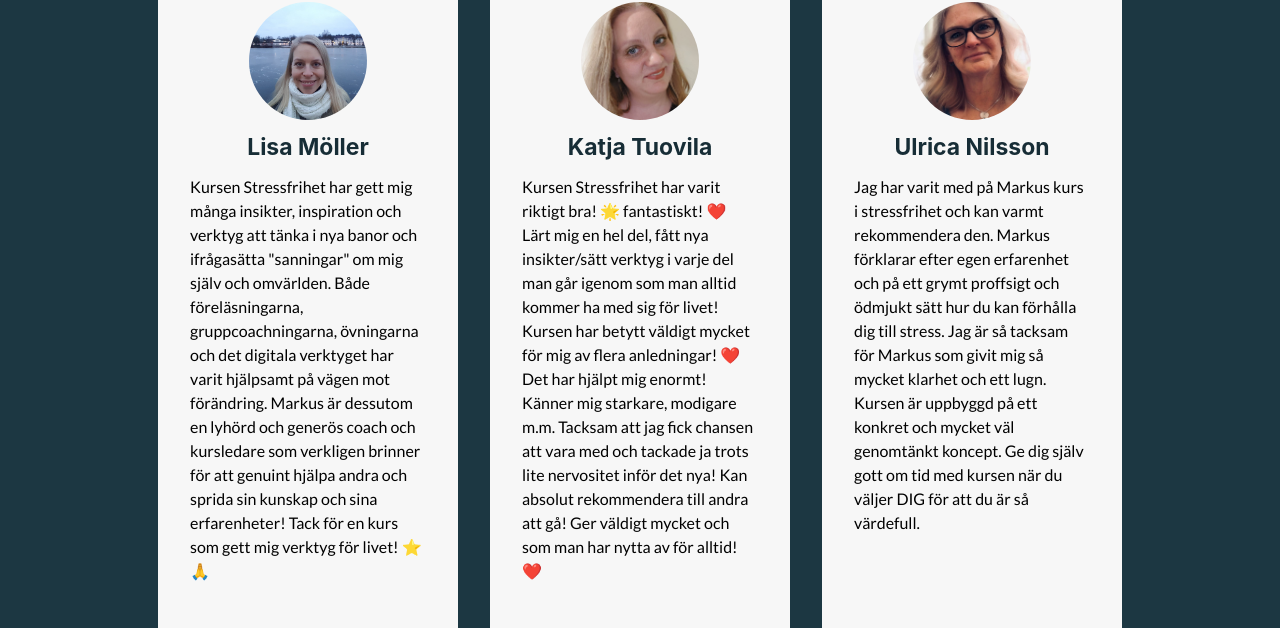
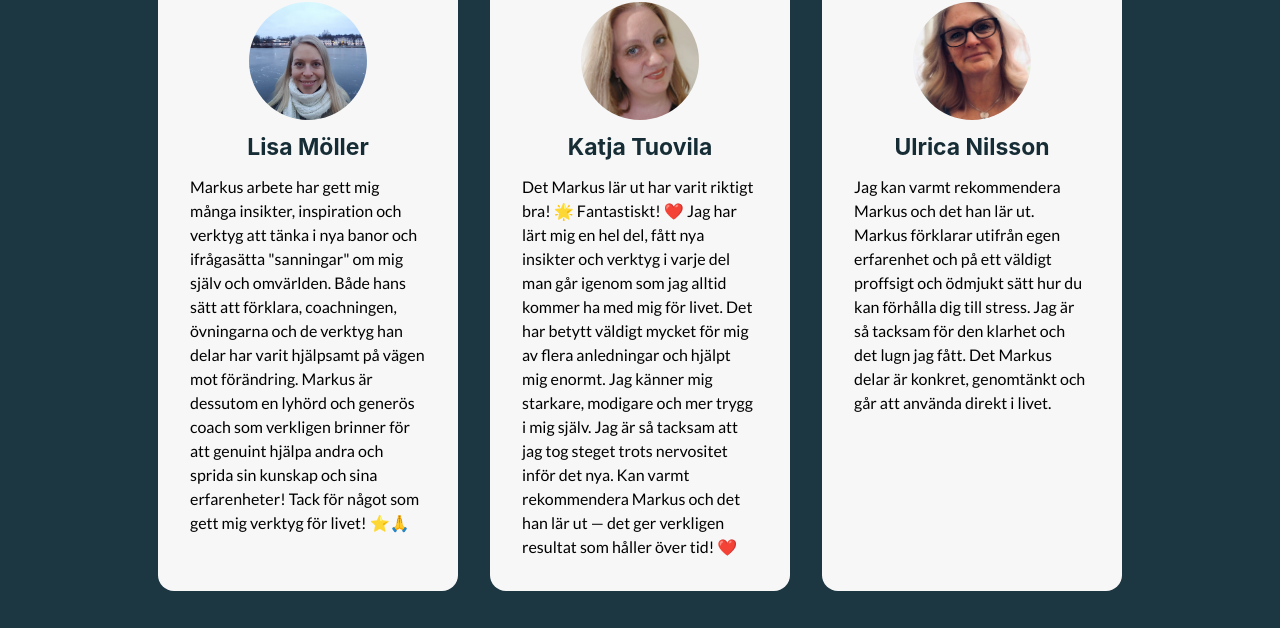
Before and after one commit to MatildaMared/dtyw, a React (Vite) app: page / in a window 1280 px wide. Shown: the part 5368-5996 px from the top of the page. Built offline with nearby package versions, Linux system fonts and the light colour scheme; a web font is replaced by a local one.

Commit message:
Update texts of social proof

```diff
--- a/src/data/testimonials.ts
+++ b/src/data/testimonials.ts
@@ -4,37 +4,37 @@ const testimonials: Testimonial[] = [
 	{
 		name: "Lisa Möller",
 		image: "/images/testimonials/lisa_moller.jpeg",
-		text: 'Kursen Stressfrihet har gett mig många insikter, inspiration och verktyg att tänka i nya banor och ifrågasätta "sanningar" om mig själv och omvärlden. Både föreläsningarna, gruppcoachningarna, övningarna och det digitala verktyget har varit hjälpsamt på vägen mot förändring. Markus är dessutom en lyhörd och generös coach och kursledare som verkligen brinner för att genuint hjälpa andra och sprida sin kunskap och sina erfarenheter! Tack för en kurs som gett mig verktyg för livet! ⭐️🙏'
+		text: 'Markus arbete har gett mig många insikter, inspiration och verktyg att tänka i nya banor och ifrågasätta "sanningar" om mig själv och omvärlden. Både hans sätt att förklara, coachningen, övningarna och de verktyg han delar har varit hjälpsamt på vägen mot förändring. Markus är dessutom en lyhörd och generös coach som verkligen brinner för att genuint hjälpa andra och sprida sin kunskap och sina erfarenheter! Tack för något som gett mig verktyg för livet! ⭐️🙏'
 	},
 	{
 		name: "Katja Tuovila",
 		image: "/images/testimonials/katja_tuovila.jpeg",
-		text: "Kursen Stressfrihet har varit riktigt bra! 🌟 fantastiskt! ❤️ Lärt mig en hel del, fått nya insikter/sätt verktyg i varje del man går igenom som man alltid kommer ha med sig för livet! Kursen har betytt väldigt mycket för mig av flera anledningar! ❤️ Det har hjälpt mig enormt! Känner mig starkare, modigare m.m. Tacksam att jag fick chansen att vara med och tackade ja trots lite nervositet inför det nya! Kan absolut rekommendera till andra att gå! Ger väldigt mycket och som man har nytta av för alltid! ❤️"
+		text: "Det Markus lär ut har varit riktigt bra! 🌟 Fantastiskt! ❤️ Jag har lärt mig en hel del, fått nya insikter och verktyg i varje del man går igenom som jag alltid kommer ha med mig för livet. Det har betytt väldigt mycket för mig av flera anledningar och hjälpt mig enormt. Jag känner mig starkare, modigare och mer trygg i mig själv. Jag är så tacksam att jag tog steget trots nervositet inför det nya. Kan varmt rekommendera Markus och det han lär ut — det ger verkligen resultat som håller över tid! ❤️"
 	},
 	{
 		name: "Ulrica Nilsson",
 		image: "/images/testimonials/ulrica_nilsson.jpeg",
-		text: "Jag har varit med på Markus kurs i stressfrihet och kan varmt rekommendera den. Markus förklarar efter egen erfarenhet och på ett grymt proffsigt och ödmjukt sätt hur du kan förhålla dig till stress. Jag är så tacksam för Markus som givit mig så mycket klarhet och ett lugn. Kursen är uppbyggd på ett konkret och mycket väl genomtänkt koncept. Ge dig själv gott om tid med kursen när du väljer DIG för att du är så värdefull."
+		text: "Jag kan varmt rekommendera Markus och det han lär ut. Markus förklarar utifrån egen erfarenhet och på ett väldigt proffsigt och ödmjukt sätt hur du kan förhålla dig till stress. Jag är så tacksam för den klarhet och det lugn jag fått. Det Markus delar är konkret, genomtänkt och går att använda direkt i livet."
 	},
 	{
 		name: "Mari Johansson",
 		image: "/images/testimonials/mari_johansson.jpg",
-		text: "Programmet har givit mig så mycket mer än att fokusera på företaget. Jag har fått bra verktyg till planering, bra tips för utnyttja dagens timmar så att energin kan läggas på rätt saker och dessutom självutveckling som person. Min energi har höjts och jag kan välja att utnyttja ev stress till det positiva. Jag rekommenderar varmt detta program och coachningen från Markus. TIden har bara rusat iväg och jag har sett fram emot varje veckas möten. Nog kan jag säga att jag har blivit en version högre av mig själv. Väl värd investering!!"
+		text: "Att arbeta med Markus har gett mig så mycket mer än bara fokus på företaget. Jag har fått verktyg för planering, konkreta sätt att använda min tid bättre och en helt ny nivå av personlig utveckling. Min energi har ökat och jag kan idag använda stress på ett positivt sätt istället för att bli nedbruten av den. Jag kan varmt rekommendera Markus och det han lär ut — det har varit en investering som verkligen gjort skillnad. Jag har blivit en version högre av mig själv."
 	},
 	{
 		name: "Marie Meyer",
 		image: "/images/testimonials/marie_meyer.jpeg",
-		text: "När jag började Stressfrihet så slet jag ihjäl mig på mitt jobb. Och när jag tog rimliga pauser så kände jag ofta en skuld över att jag inte jobbade. Jag höll på att gå upp i tid på jobbet och jag orkade inte med min fritid. Samtidigt höll jag också på att starta upp mitt eget företag. Markus material i kursen gjorde det verkligen möjligt för mig att ändra mitt mindset till stress, struktur och värde. Jag började prioritera mig själv mycket mer och fick verktyg för att hantera ångesten av att inte prestera. Detta gjorde det möjligt att få loss energi till det jag faktiskt verkligen ville göra och satsa på. Väldigt hjälpsam kurs!"
+		text: "När jag började ta del av det Markus lär ut slet jag ihjäl mig på mitt jobb. Jag kände skuld så fort jag tog pauser och orkade knappt med min fritid, samtidigt som jag försökte starta eget. Markus sätt att förklara stress, struktur och värde gjorde det möjligt för mig att förändra mitt mindset. Jag började prioritera mig själv, fick verktyg att hantera stressen och kunde frigöra energi till det jag faktiskt ville göra. Otroligt värdefullt."
 	},
 	{
 		name: "Sabine Kargl",
 		image: "/images/testimonials/sabine_kargl.jpeg",
-		text: "Jag kan varmt rekommendera Markus kurs Stressfrihet. När jag började kursen var jag utbränd och helt sönderstressad. Livet var upp och ner. Genom kursens gång fick jag ordning på både knopp och kropp och ser nu även stressen som motivation och drivkraft som jag styr över. Helt ovärderligt! Tack Markus 🙏"
+		text: "Jag kan varmt rekommendera Markus och det han lär ut. När jag började var jag utbränd och helt sönderstressad. Livet var upp och ner. Med hjälp av det Markus lär ut fick jag ordning på både kropp och tankar och kan idag se stress som något jag använder som drivkraft istället för något som styr mig. Helt ovärderligt. Tack Markus 🙏"
 	},
 	{
 		name: "Selma Subasic",
 		image: "/images/testimonials/avatar.jpeg",
-		text: "När jag väl började detta programmet hade jag helt ärligt inte jätte mycket förväntningar. Jag trodde mest att Markus skulle hjälpa mig att nå mina mål i företagandet. Men under hela denna tiden har jag fått så mycket mer. Jag har fått hjälp att öppna dörrar som jag verkligen har behövt öppna för att kunna ta mig vidare i mitt liv. Jag levde i konstant stress och ororade mig ständigt utan att veta varför.  Med Markus hjälp tog denna kursen mig flera steg framåt i rätt riktning! Han lärde mig hur jag ska hitta tillbaka till mig själv, vilket inte går att sätta något pris på! ❤️"
+		text: "När jag började arbeta med Markus hade jag inte så höga förväntningar. Jag trodde mest att jag skulle få hjälp i mitt företagande. Men jag fick så mycket mer. Jag har öppnat dörrar i mig själv som jag verkligen behövde öppna för att kunna ta mig vidare i livet. Jag levde i konstant stress och oro utan att förstå varför. Med Markus hjälp tog jag flera stora steg framåt. Jag lärde mig hur jag hittar tillbaka till mig själv — och det går inte att sätta något pris på. ❤️"
 	}
 	// {
 	// 	name: "Frida Edmark",
```
